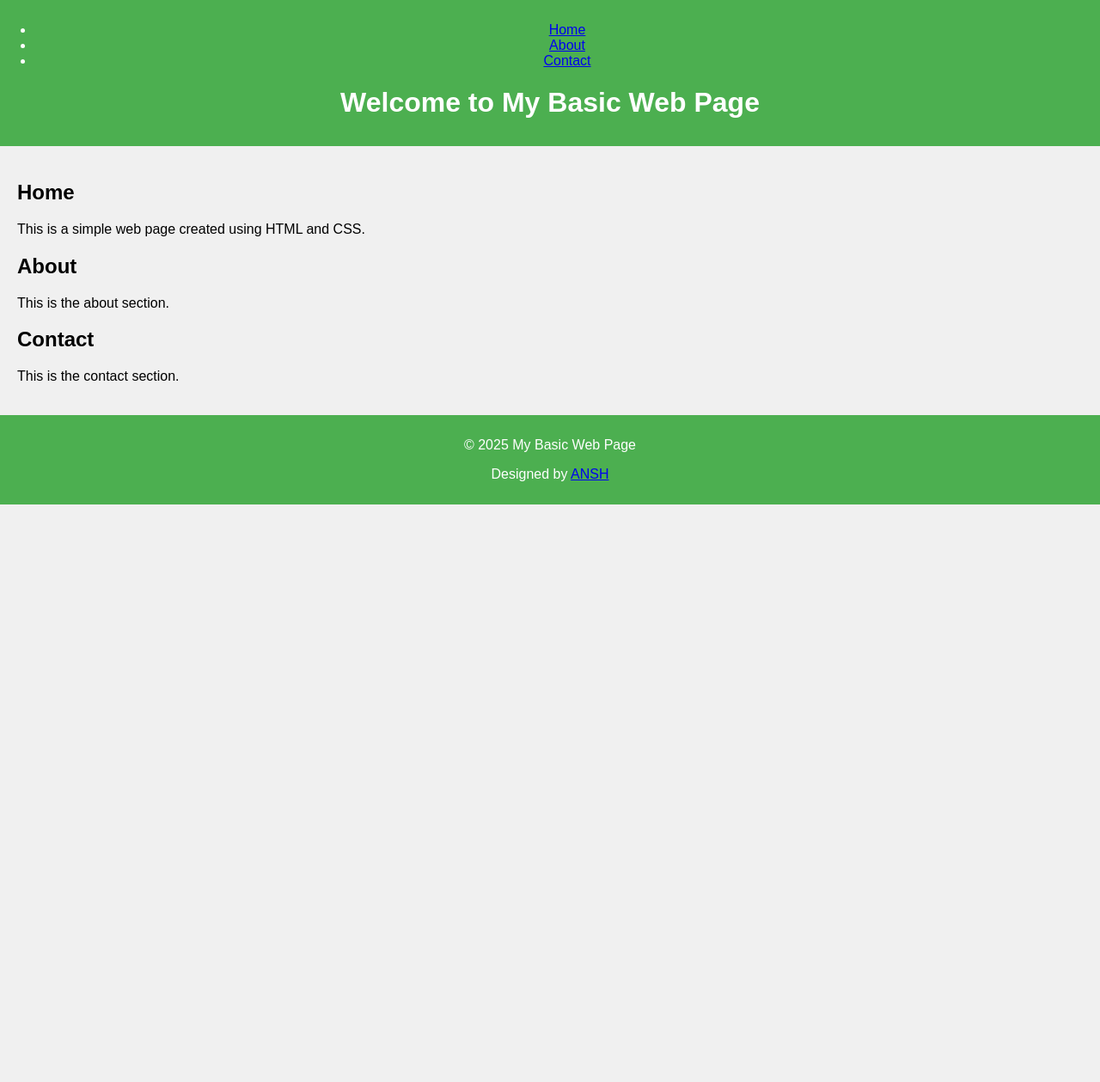
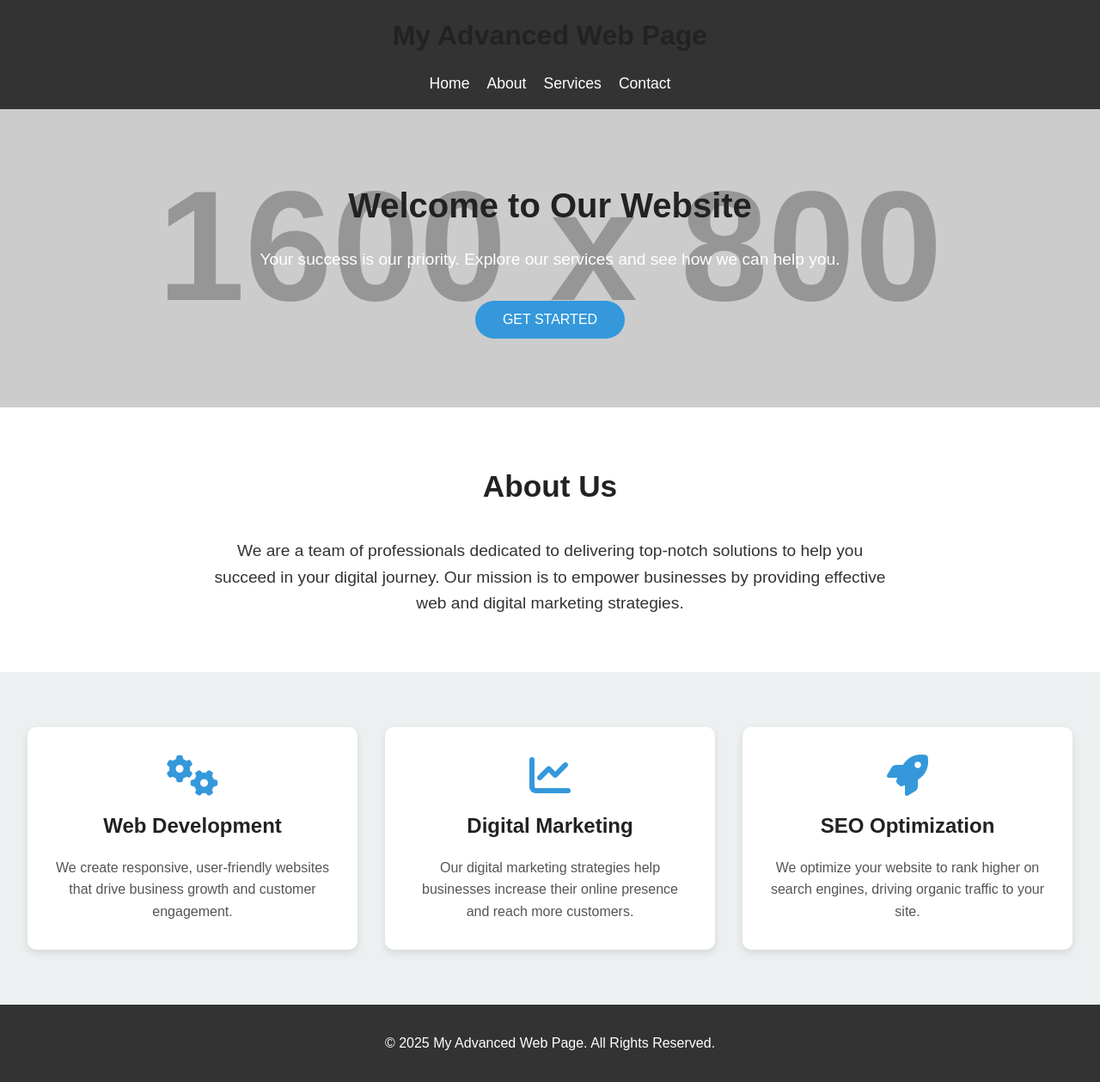
Before and after one commit to Ansh8905/New-folder, a plain HTML site: page index.html in a window 1280 px wide. Shown: the whole page at 86% size. Before the commit the page ends 800 px from the top, so only its background shows below. Drawn offline with Linux system fonts and the light colour scheme; placeholder pictures from the web are drawn by us.

Commit message:
`Refactored index.html and deleted style.css file`

```diff
--- a/index.html
+++ b/index.html
@@ -1,43 +1,247 @@
-</html><!DOCTYPE html>
+<!DOCTYPE html>
 <html lang="en">
 <head>
   <meta charset="UTF-8">
   <meta name="viewport" content="width=device-width, initial-scale=1.0">
-    <meta name="description" content="A basic web page">
-    <meta name="keywords" content="HTML, CSS, basic web page">
-    <meta name="author" content="Your Name">
-    <link rel="stylesheet" href="style.css">
-    <link rel="icon" href="favicon.ico" type="image/x-icon">
-    <title>Basic Web Page</title>
+  <title>Advanced Web Page</title>
+  <style>
+    /* General Styling */
+    * {
+      margin: 0;
+      padding: 0;
+      box-sizing: border-box;
+    }
+
+    body {
+      font-family: Arial, sans-serif;
+      line-height: 1.6;
+      background-color: #f4f4f4;
+      color: #333;
+      transition: background-color 0.3s;
+    }
+
+    h1, h2, h3 {
+      color: #222;
+    }
+
+    a {
+      text-decoration: none;
+      color: inherit;
+    }
+
+    /* Header and Navigation Styling */
+    header {
+      background: #333;
+      color: #fff;
+      padding: 1rem;
+      text-align: center;
+    }
+
+    nav {
+      margin-top: 1rem;
+      display: flex;
+      justify-content: center;
+      gap: 20px;
+    }
+
+    nav a {
+      color: white;
+      font-size: 1.1rem;
+      transition: color 0.3s;
+    }
+
+    nav a:hover {
+      color: #3498db;
+    }
+
+    /* Hero Section */
+    .hero {
+      background: url('https://via.placeholder.com/1600x800') no-repeat center center/cover;
+      color: white;
+      padding: 5rem 0;
+      text-align: center;
+    }
+
+    .hero h2 {
+      font-size: 2.5rem;
+      margin-bottom: 1rem;
+    }
+
+    .hero p {
+      font-size: 1.2rem;
+    }
+
+    .cta-btn {
+      background-color: #3498db;
+      color: white;
+      padding: 0.8rem 2rem;
+      text-transform: uppercase;
+      border: none;
+      cursor: pointer;
+      font-size: 1rem;
+      margin-top: 2rem;
+      border-radius: 30px;
+      transition: background-color 0.3s;
+    }
+
+    .cta-btn:hover {
+      background-color: #2980b9;
+    }
+
+    /* About Section */
+    .about {
+      padding: 4rem 2rem;
+      text-align: center;
+      background: #fff;
+    }
+
+    .about h2 {
+      margin-bottom: 2rem;
+      font-size: 2.2rem;
+    }
+
+    .about p {
+      font-size: 1.2rem;
+      max-width: 800px;
+      margin: 0 auto;
+      line-height: 1.6;
+    }
+
+    /* Services Section */
+    .services {
+      display: grid;
+      grid-template-columns: repeat(3, 1fr);
+      gap: 2rem;
+      padding: 4rem 2rem;
+      background-color: #ecf0f1;
+    }
+
+    .service-card {
+      background: white;
+      padding: 2rem;
+      text-align: center;
+      border-radius: 10px;
+      box-shadow: 0 4px 10px rgba(0, 0, 0, 0.1);
+      transition: transform 0.3s;
+    }
+
+    .service-card:hover {
+      transform: translateY(-10px);
+    }
+
+    .service-card i {
+      font-size: 3rem;
+      color: #3498db;
+      margin-bottom: 1rem;
+    }
+
+    .service-card h3 {
+      font-size: 1.5rem;
+      margin-bottom: 1rem;
+    }
+
+    .service-card p {
+      font-size: 1rem;
+      color: #555;
+    }
+
+    /* Footer Section */
+    footer {
+      background-color: #333;
+      color: #fff;
+      padding: 2rem 0;
+      text-align: center;
+    }
+
+    footer p {
+      font-size: 1rem;
+    }
+
+    /* Media Queries for Responsiveness */
+    @media (max-width: 768px) {
+      nav {
+        flex-direction: column;
+      }
+
+      .services {
+        grid-template-columns: 1fr 1fr;
+      }
+
+      .hero {
+        padding: 4rem 0;
+      }
+    }
+
+    @media (max-width: 480px) {
+      .services {
+        grid-template-columns: 1fr;
+      }
+
+      .hero h2 {
+        font-size: 2rem;
+      }
+    }
+  </style>
 </head>
 <body>
+
+  <!-- Header with Navigation -->
   <header>
+    <h1>My Advanced Web Page</h1>
     <nav>
-            <ul>
-                <li><a href="#home">Home</a></li>
-                <li><a href="#about">About</a></li>
-                <li><a href="#contact">Contact</a></li>
-            </ul>
+      <a href="#">Home</a>
+      <a href="#about">About</a>
+      <a href="#services">Services</a>
+      <a href="#contact">Contact</a>
     </nav>
-        <h1>Welcome to My Basic Web Page</h1>
   </header>
-    <main>
-        <section id="home">
-            <h2>Home</h2>
-            <p>This is a simple web page created using HTML and CSS.</p>
+
+  <!-- Hero Section -->
+  <section class="hero">
+    <h2>Welcome to Our Website</h2>
+    <p>Your success is our priority. Explore our services and see how we can help you.</p>
+    <button class="cta-btn">Get Started</button>
   </section>
-        <section id="about">
-            <h2>About</h2>
-            <p>This is the about section.</p>
+
+  <!-- About Section -->
+  <section id="about" class="about">
+    <h2>About Us</h2>
+    <p>We are a team of professionals dedicated to delivering top-notch solutions to help you succeed in your digital journey. Our mission is to empower businesses by providing effective web and digital marketing strategies.</p>
   </section>
-        <section id="contact">
-            <h2>Contact</h2>
-            <p>This is the contact section.</p>
+
+  <!-- Services Section -->
+  <section id="services" class="services">
+    <div class="service-card">
+      <i class="fas fa-cogs"></i>
+      <h3>Web Development</h3>
+      <p>We create responsive, user-friendly websites that drive business growth and customer engagement.</p>
+    </div>
+    <div class="service-card">
+      <i class="fas fa-chart-line"></i>
+      <h3>Digital Marketing</h3>
+      <p>Our digital marketing strategies help businesses increase their online presence and reach more customers.</p>
+    </div>
+    <div class="service-card">
+      <i class="fas fa-rocket"></i>
+      <h3>SEO Optimization</h3>
+      <p>We optimize your website to rank higher on search engines, driving organic traffic to your site.</p>
+    </div>
   </section>
-    </main>
+
+  <!-- Footer Section -->
   <footer>
-        <p>&copy; 2025 My Basic Web Page</p>
-        <p>Designed by <a href="#">ANSH</a></p>
+    <p>&copy; 2025 My Advanced Web Page. All Rights Reserved.</p>
   </footer>
+
+  <!-- JavaScript for Interactive Elements -->
+  <script src="https://kit.fontawesome.com/a076d05399.js"></script>
+  <script>
+    // Add JavaScript for additional functionality
+    const ctaButton = document.querySelector('.cta-btn');
+    ctaButton.addEventListener('click', () => {
+      alert('Welcome to our website! Let\'s get started.');
+    });
+  </script>
+
 </body>
 </html>
--- a/style.css
+++ /dev/null
@@ -1,27 +0,0 @@
-body {
-    background-color: #f0f0f0;
-    font-family: Arial, sans-serif;
-    margin: 0;
-    padding: 0;
-}
-
-header {
-    background-color: #4CAF50;
-    color: white;
-    padding: 10px 0;
-    text-align: center;
-}
-
-main {
-    padding: 20px;
-}
-
-footer {
-    text-align: center;
-    padding: 10px 0;
-    background-color: #4CAF50;
-    color: white;
-    position: relative;
-    bottom: 0;
-    width: 100%;
-}
```
Lines whose indentation alone changed are shown as unchanged.
